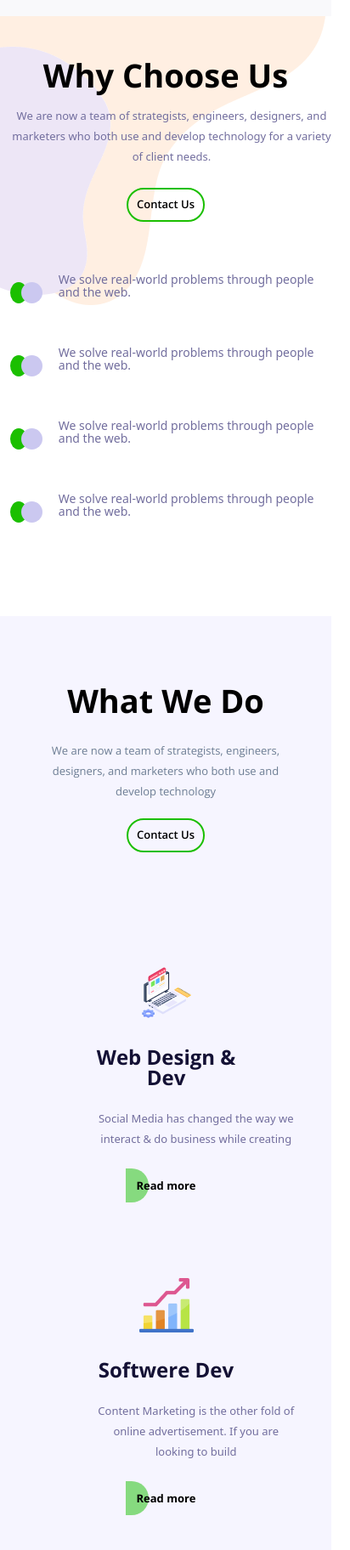
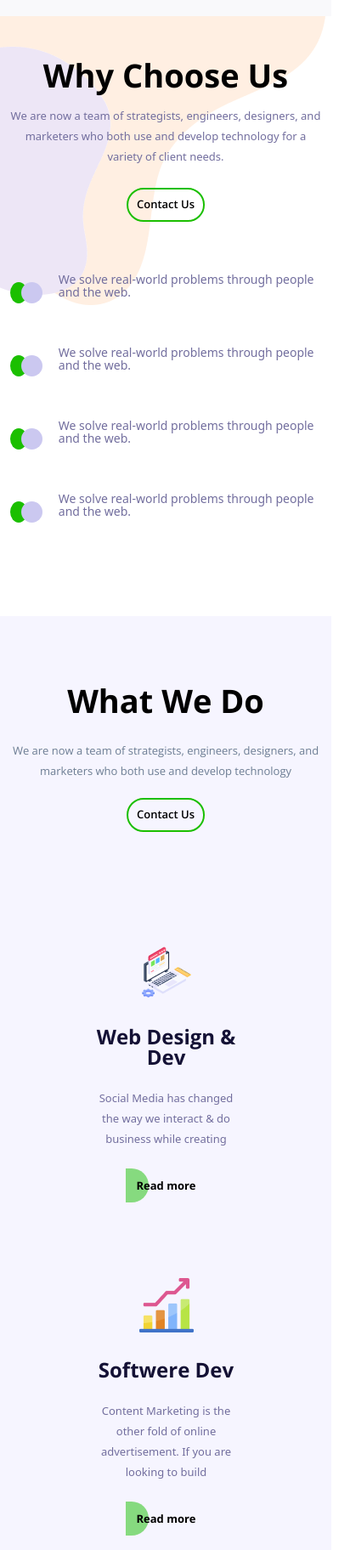
Before and after one commit to Mohammad-Sami-Chowdhury/Project-One, a plain HTML site: page index.html in a window 390 px wide. Shown: the part 1200-3024 px from the top of the page at 85% size, 412 px wide, since content can reach past the window. Drawn offline with nearby package versions, Linux system fonts and the light colour scheme; a web font is replaced by a local one.

Commit message:
Update responsive.css

```diff
--- a/css/responsive.css
+++ b/css/responsive.css
@@ -93,7 +93,7 @@
     #choose .choose-right-txt p {
         line-height: 24px;
         font-size: 13px;;
-        width: 380px;
+        width: auto;
         padding-bottom: 41px;
         padding-bottom: 5px;
         text-align: center;
@@ -127,7 +127,7 @@
     #service .service-txt p {
         font-size: 13px;
         line-height: 24px;
-        width: 270px;
+        width: auto;
         margin: 0 auto;
     }
     #service .service-txt{
@@ -153,7 +153,6 @@
     #service .service-one-txt p {
         font-size: 13px;
         line-height: 24px;
-        width: 236px;
         margin: 0 auto;
     }
     #service .service-section .service-btn-p a {
@@ -184,7 +183,7 @@
     #portfolio .portfolio-top p {
         font-size: 13px;
         line-height: 24px;
-        width: 400px;
+        width: auto;
         margin: 0 auto;
         text-align: center;
     }
```
